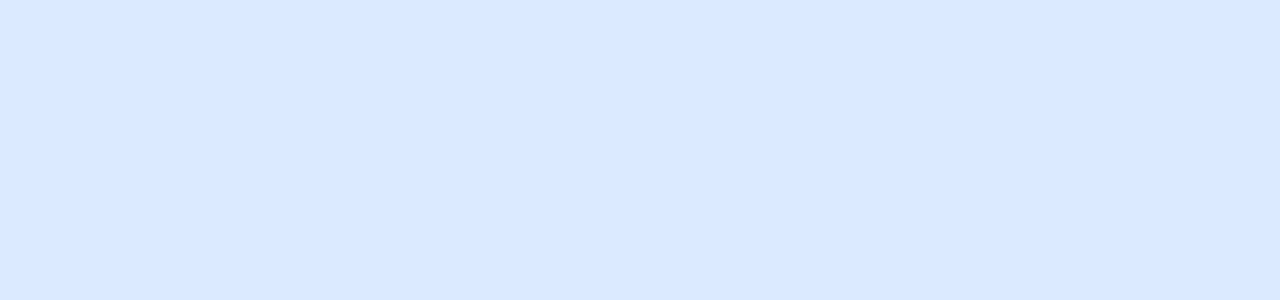
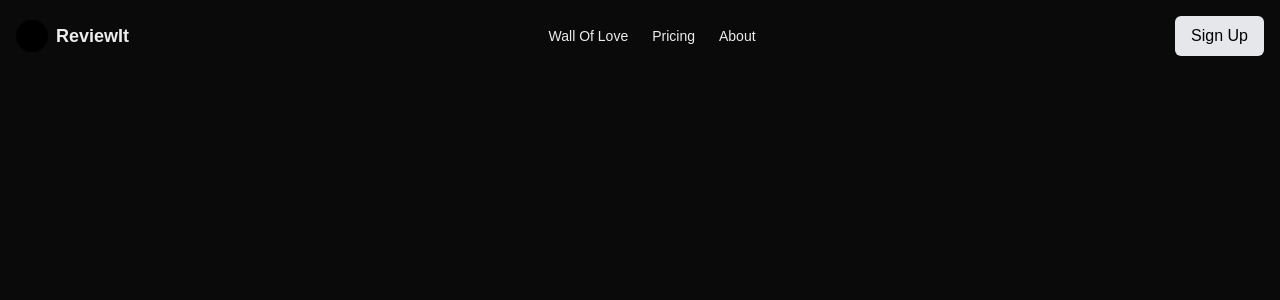
Before and after one commit to Ankur1493/viewUs-sec, a Next.js app: page / in a window 1280 px wide. Shown: the top 300 px of the page. Built offline with nearby package versions, Linux system fonts and the light colour scheme.

Commit message:
added the navbar

```diff
--- a/app/layout.tsx
+++ b/app/layout.tsx
@@ -26,7 +26,8 @@ export default function RootLayout({
   return (
     <html lang="en">
       <body
-        className={`${geistSans.variable} ${geistMono.variable} antialiased flex justify-center items-center h-screen bg-blue-100`}
+        className={`${geistSans.variable} ${geistMono.variable} antialiased absolute top-0 z-0 h-screen `}
+        // w-screen rotate-180 transform bg-white bg-[radial-gradient(60%_120%_at_50%_50%,hsla(0,0%,100%,0)_0,rgba(252,205,238,.5)_100%)]
       >
         {children}
       </body>
--- a/app/page.tsx
+++ b/app/page.tsx
@@ -1,7 +1,9 @@
+import Navbar from "@/components/Navbar";
+
 export default function Home() {
   return (
-    <div className="h-screen w-screen flex flex-col gap-5 justify-center items-center">
-      {/*create a good looking card or something which says collect reviews with view us*/}
-    </div>
+    <>
+      <Navbar />
+    </>
   );
 }
--- /dev/null
+++ b/components/Navbar.tsx
@@ -0,0 +1,28 @@
+export default function Navbar() {
+  return (
+    <nav className="fixed top-0 w-full bg-transparent p-4 flex justify-between items-center">
+      <div className="flex items-center space-x-2">
+        <div className="h-8 w-8 bg-black rounded-full"></div>
+        <span className="text-lg font-semibold">ReviewIt</span>
+      </div>
+
+      <div className="flex space-x-6 text-sm">
+        <a href="#" className="hover:underline">
+          Wall Of Love
+        </a>
+        <a href="#" className="hover:underline">
+          Pricing
+        </a>
+        <a href="#" className="hover:underline">
+          About
+        </a>
+      </div>
+
+      <div>
+        <button className="bg-gray-200 text-black py-2 px-4 rounded-md hover:bg-gray-300">
+          Sign Up
+        </button>
+      </div>
+    </nav>
+  );
+}
```
